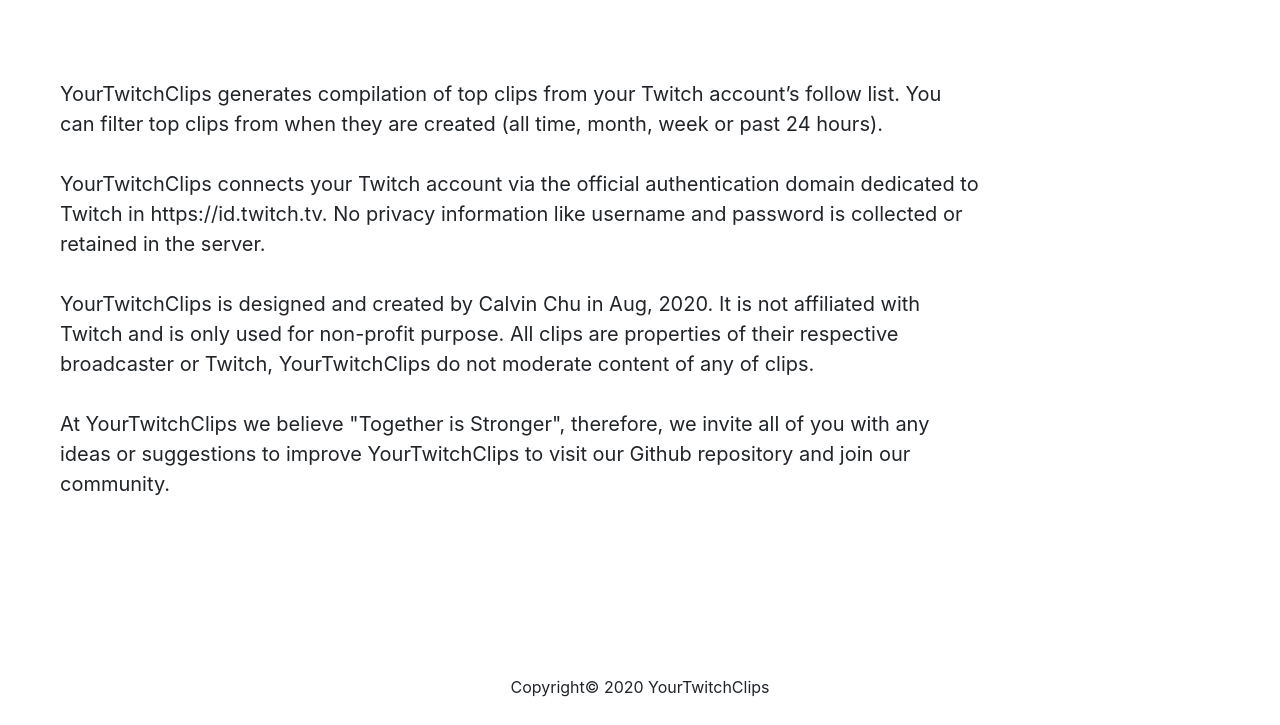
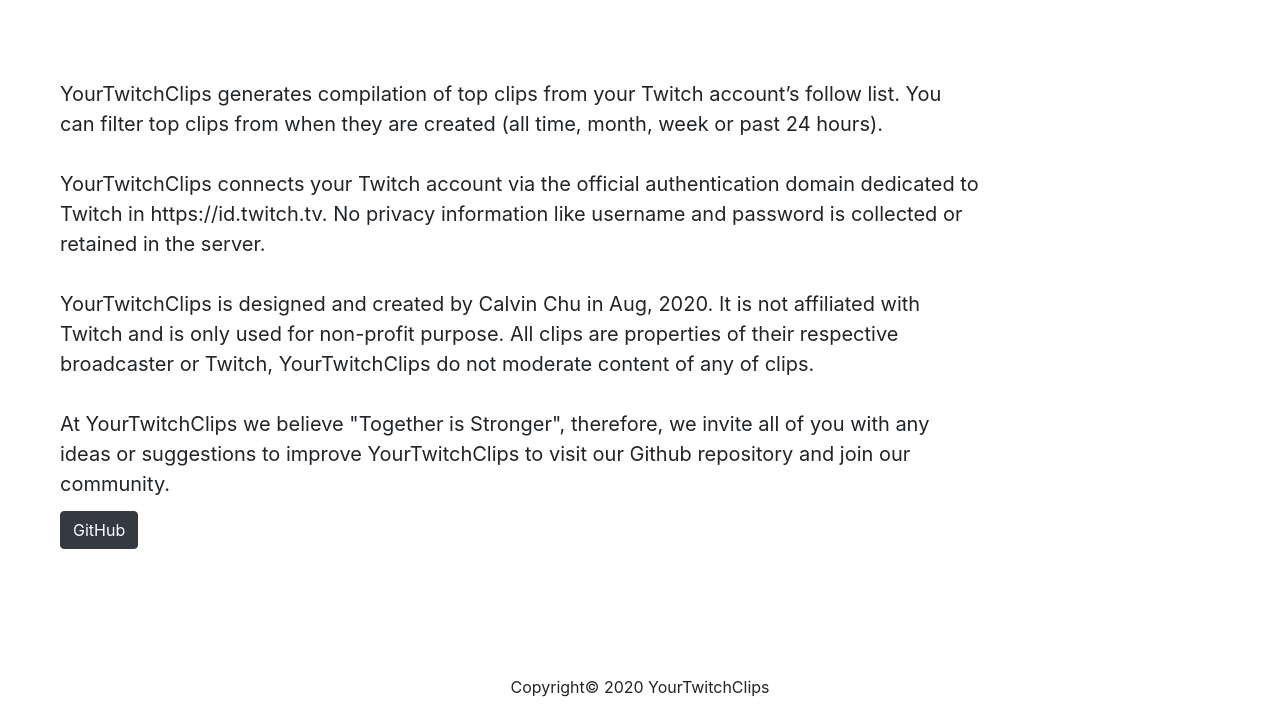
Before and after one commit to calvinhychu/YourTwitchClips, a React app in the folder react/: page /about in a window 1280 px wide. Shown: the part 75-800 px from the top of the page. Built offline with nearby package versions, Linux system fonts and the light colour scheme.

Commit message:
Added link to Github page button

```diff
--- a/react/src/components/About.css
+++ b/react/src/components/About.css
@@ -17,3 +17,7 @@
 .disclaimer {
     margin-bottom: 30px;
 }
+
+.github {
+    margin-bottom: 12px;
+}
--- a/react/src/components/About.js
+++ b/react/src/components/About.js
@@ -1,6 +1,7 @@
 import React from "react";
 import Navbar from "./Navbar";
 import Footer from "./Footer";
+import "bootstrap/dist/css/bootstrap.min.css";
 import "./About.css";
 
 function About() {
@@ -30,6 +31,12 @@
           invite all of you with any ideas or suggestions to improve
           YourTwitchClips to visit our Github repository and join our community.
         </div>
+        <a
+          href="https://github.com/calvinhychu/YourTwitchClips"
+          class="btn btn-dark"
+        >
+          GitHub
+        </a>
       </div>
       <Footer />
     </div>
```
